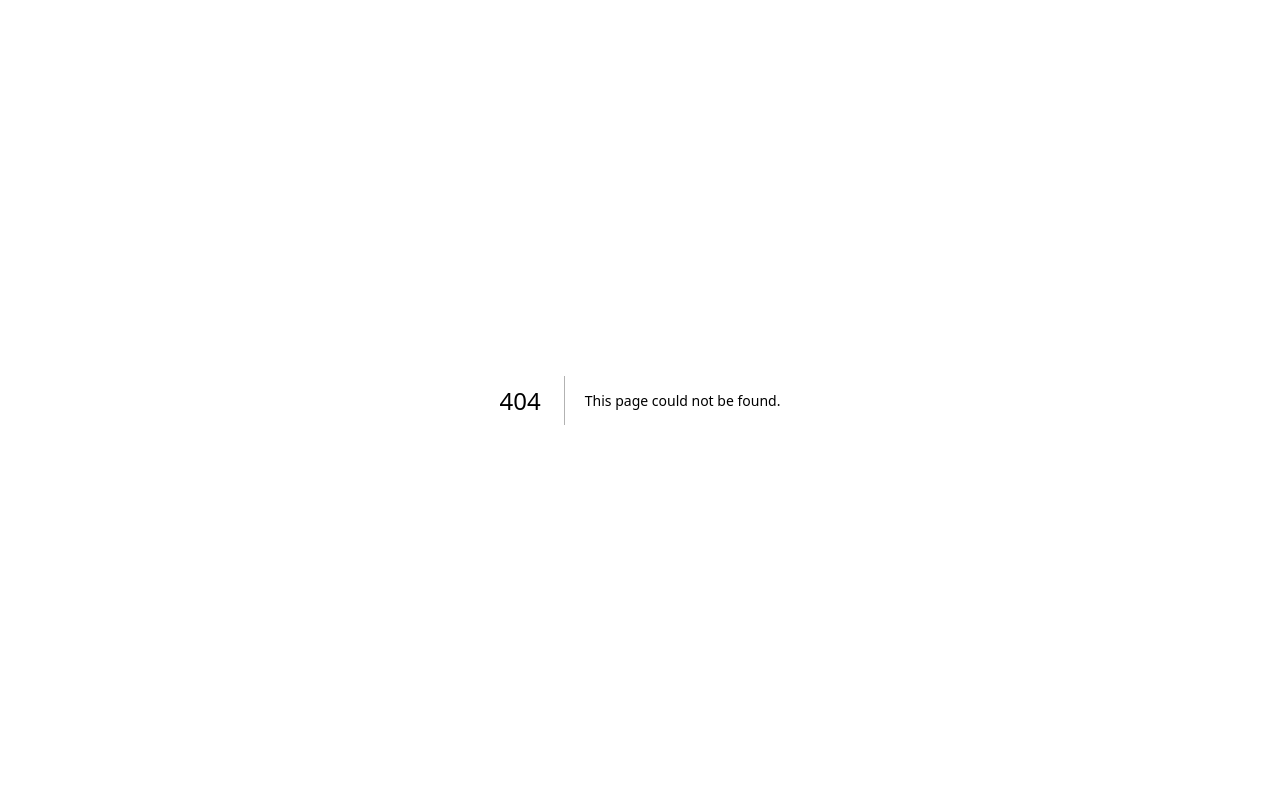
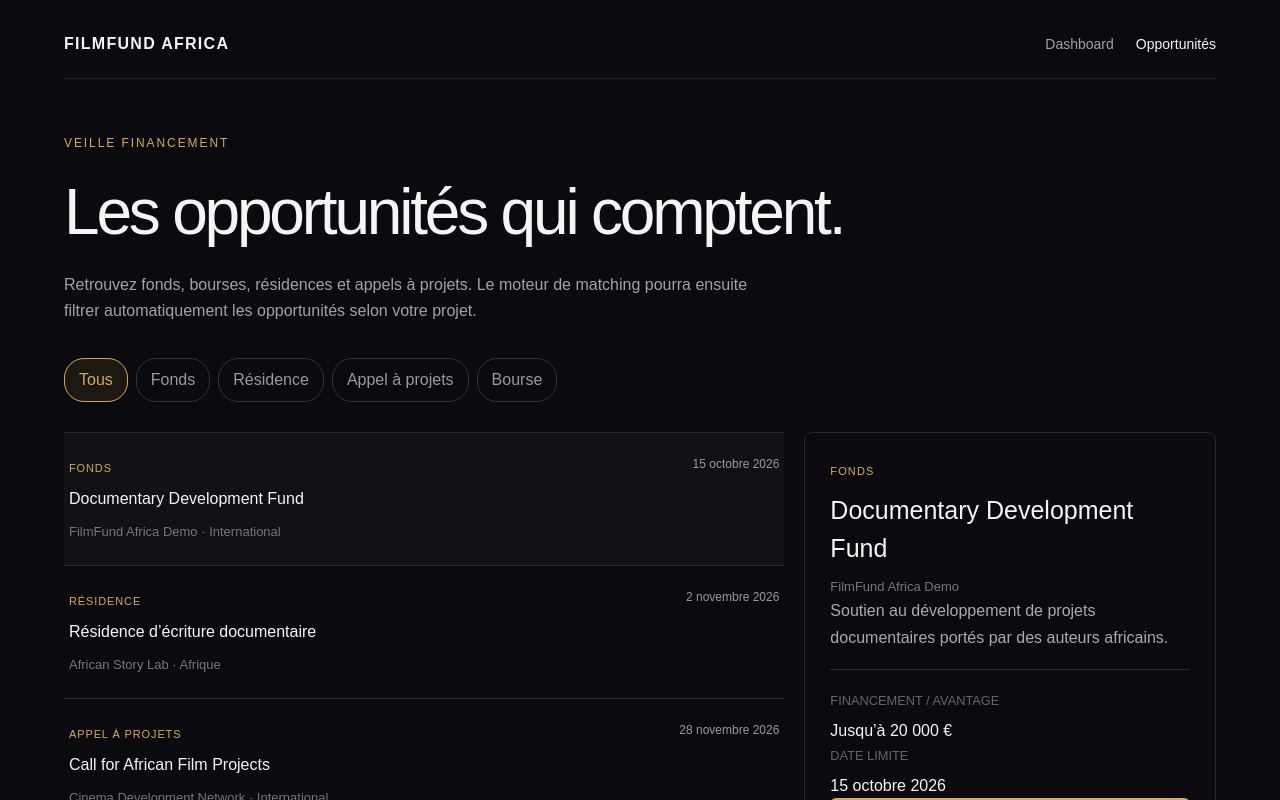
Before and after one commit to HerveNG/Saas-cine, a Next.js app: page /opportunities in a window 1280 px wide. Before the commit this address had no page. Shown: the top 800 px of the page. Built offline with nearby package versions, Linux system fonts and the light colour scheme.

Commit message:
feat: add funding opportunities explorer

```diff
--- /dev/null
+++ b/app/opportunities/page.tsx
@@ -0,0 +1,50 @@
+"use client";
+
+import { useMemo, useState } from "react";
+
+const opportunities = [
+  { id: "1", title: "Documentary Development Fund", organization: "FilmFund Africa Demo", type: "Fonds", region: "International", genres: ["Documentaire"], deadline: "15 octobre 2026", amount: "Jusqu’à 20 000 €", description: "Soutien au développement de projets documentaires portés par des auteurs africains." },
+  { id: "2", title: "Résidence d’écriture documentaire", organization: "African Story Lab", type: "Résidence", region: "Afrique", genres: ["Documentaire", "Série"], deadline: "2 novembre 2026", amount: "Résidence + accompagnement", description: "Programme d’accompagnement destiné aux auteurs en phase d’écriture et de développement." },
+  { id: "3", title: "Call for African Film Projects", organization: "Cinema Development Network", type: "Appel à projets", region: "International", genres: ["Fiction", "Documentaire"], deadline: "28 novembre 2026", amount: "Jusqu’à 50 000 €", description: "Appel international pour des projets audiovisuels en développement ou production." },
+  { id: "4", title: "Bourse première œuvre", organization: "Pan-African Cinema Initiative", type: "Bourse", region: "Afrique", genres: ["Fiction", "Documentaire"], deadline: "12 décembre 2026", amount: "10 000 €", description: "Bourse destinée aux cinéastes développant leur première œuvre longue." },
+];
+
+export default function OpportunitiesPage() {
+  const [filter, setFilter] = useState("Tous");
+  const [selected, setSelected] = useState(opportunities[0]);
+  const filters = ["Tous", "Fonds", "Résidence", "Appel à projets", "Bourse"];
+  const filtered = useMemo(() => filter === "Tous" ? opportunities : opportunities.filter((o) => o.type === filter), [filter]);
+
+  return (
+    <main style={{ minHeight: "100vh", padding: "32px 5vw" }}>
+      <header style={{ display: "flex", justifyContent: "space-between", alignItems: "center", borderBottom: "1px solid #222", paddingBottom: 22, gap: 20 }}>
+        <a href="/" style={{ fontWeight: 700, letterSpacing: "0.08em" }}>FILMFUND AFRICA</a>
+        <nav style={{ display: "flex", gap: 22, color: "#a1a1aa", fontSize: 14 }}><a href="/dashboard">Dashboard</a><a href="/opportunities" style={{ color: "#f5f5f5" }}>Opportunités</a></nav>
+      </header>
+
+      <section style={{ padding: "55px 0 35px" }}>
+        <p style={{ color: "#d6a85f", letterSpacing: "0.16em", fontSize: 12 }}>VEILLE FINANCEMENT</p>
+        <h1 style={{ fontSize: "clamp(2.5rem, 5vw, 4.5rem)", letterSpacing: "-0.05em", margin: "12px 0" }}>Les opportunités qui comptent.</h1>
+        <p style={{ color: "#a1a1aa", maxWidth: 700, lineHeight: 1.6 }}>Retrouvez fonds, bourses, résidences et appels à projets. Le moteur de matching pourra ensuite filtrer automatiquement les opportunités selon votre projet.</p>
+      </section>
+
+      <div style={{ display: "flex", gap: 8, flexWrap: "wrap", marginBottom: 30 }}>{filters.map((item) => <button key={item} onClick={() => setFilter(item)} style={{ padding: "9px 14px", borderRadius: 20, border: `1px solid ${filter === item ? "#d6a85f" : "#333"}`, background: filter === item ? "#1d1810" : "transparent", color: filter === item ? "#d6a85f" : "#999", cursor: "pointer" }}>{item}</button>)}</div>
+
+      <div style={{ display: "grid", gridTemplateColumns: "minmax(0, 1.4fr) minmax(300px, .8fr)", gap: 20 }}>
+        <section style={{ borderTop: "1px solid #292929" }}>
+          {filtered.map((item) => <button key={item.id} onClick={() => setSelected(item)} style={{ display: "block", width: "100%", textAlign: "left", padding: "22px 5px", border: 0, borderBottom: "1px solid #292929", background: selected.id === item.id ? "#111116" : "transparent", color: "#f5f5f5", cursor: "pointer" }}><div style={{ display: "flex", justifyContent: "space-between", gap: 20 }}><div><span style={{ color: "#d6a85f", fontSize: 11, letterSpacing: "0.08em" }}>{item.type.toUpperCase()}</span><h3 style={{ margin: "8px 0" }}>{item.title}</h3><span style={{ color: "#777", fontSize: 13 }}>{item.organization} · {item.region}</span></div><span style={{ color: "#999", fontSize: 12, whiteSpace: "nowrap" }}>{item.deadline}</span></div></button>)}
+        </section>
+
+        <aside style={{ border: "1px solid #292929", borderRadius: 8, padding: 25, alignSelf: "start", position: "sticky", top: 20 }}>
+          <span style={{ color: "#d6a85f", fontSize: 11, letterSpacing: "0.1em" }}>{selected.type.toUpperCase()}</span>
+          <h2 style={{ fontSize: 25, margin: "10px 0" }}>{selected.title}</h2>
+          <p style={{ color: "#777", fontSize: 13 }}>{selected.organization}</p>
+          <p style={{ color: "#aaa", lineHeight: 1.7 }}>{selected.description}</p>
+          <div style={{ borderTop: "1px solid #292929", paddingTop: 18, marginTop: 18 }}><small style={{ color: "#666" }}>FINANCEMENT / AVANTAGE</small><p style={{ marginTop: 7 }}>{selected.amount}</p></div>
+          <div><small style={{ color: "#666" }}>DATE LIMITE</small><p style={{ marginTop: 7 }}>{selected.deadline}</p></div>
+          <button style={{ width: "100%", background: "#d6a85f", color: "#111", border: 0, padding: "13px", borderRadius: 6, fontWeight: 700, cursor: "pointer" }}>Ajouter à ma veille</button>
+        </aside>
+      </div>
+    </main>
+  );
+}
```
